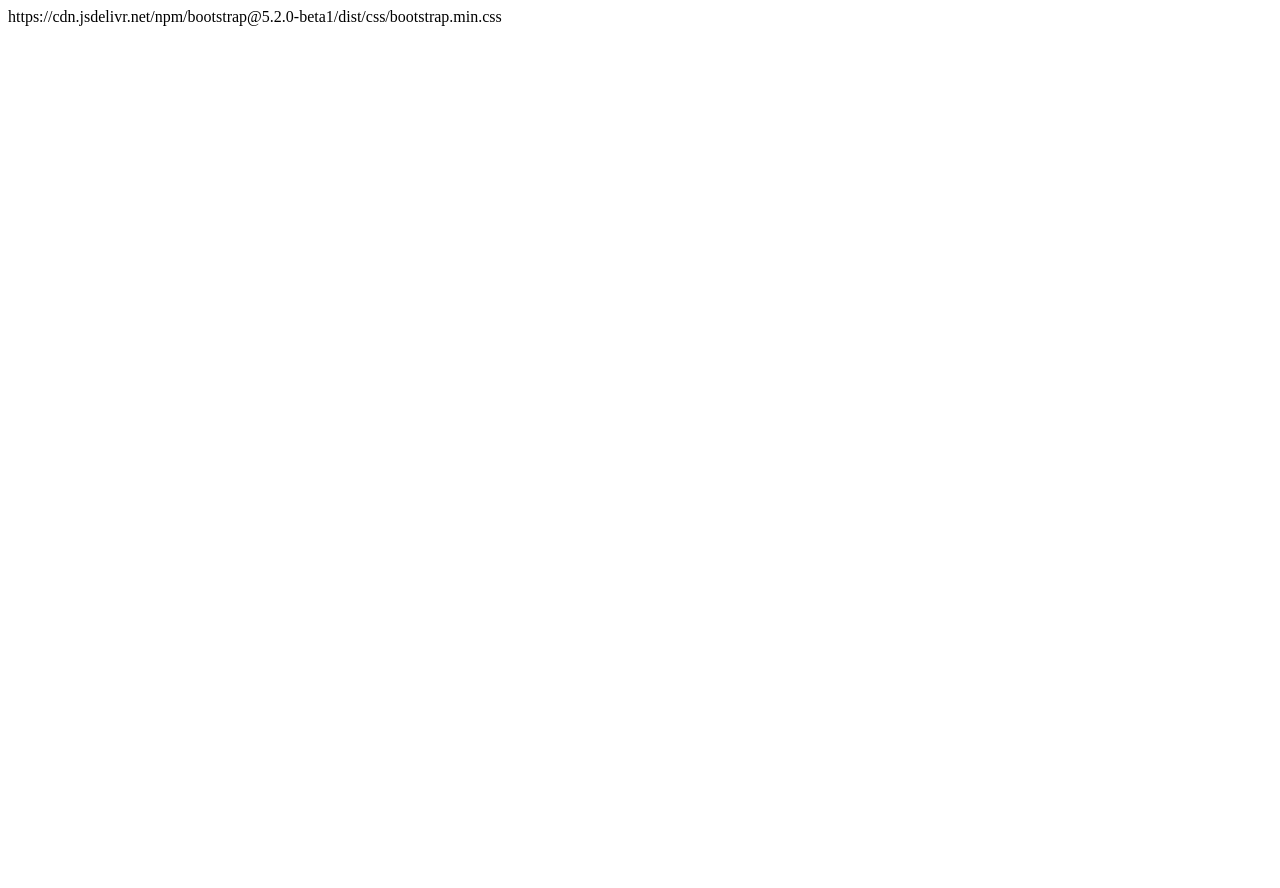
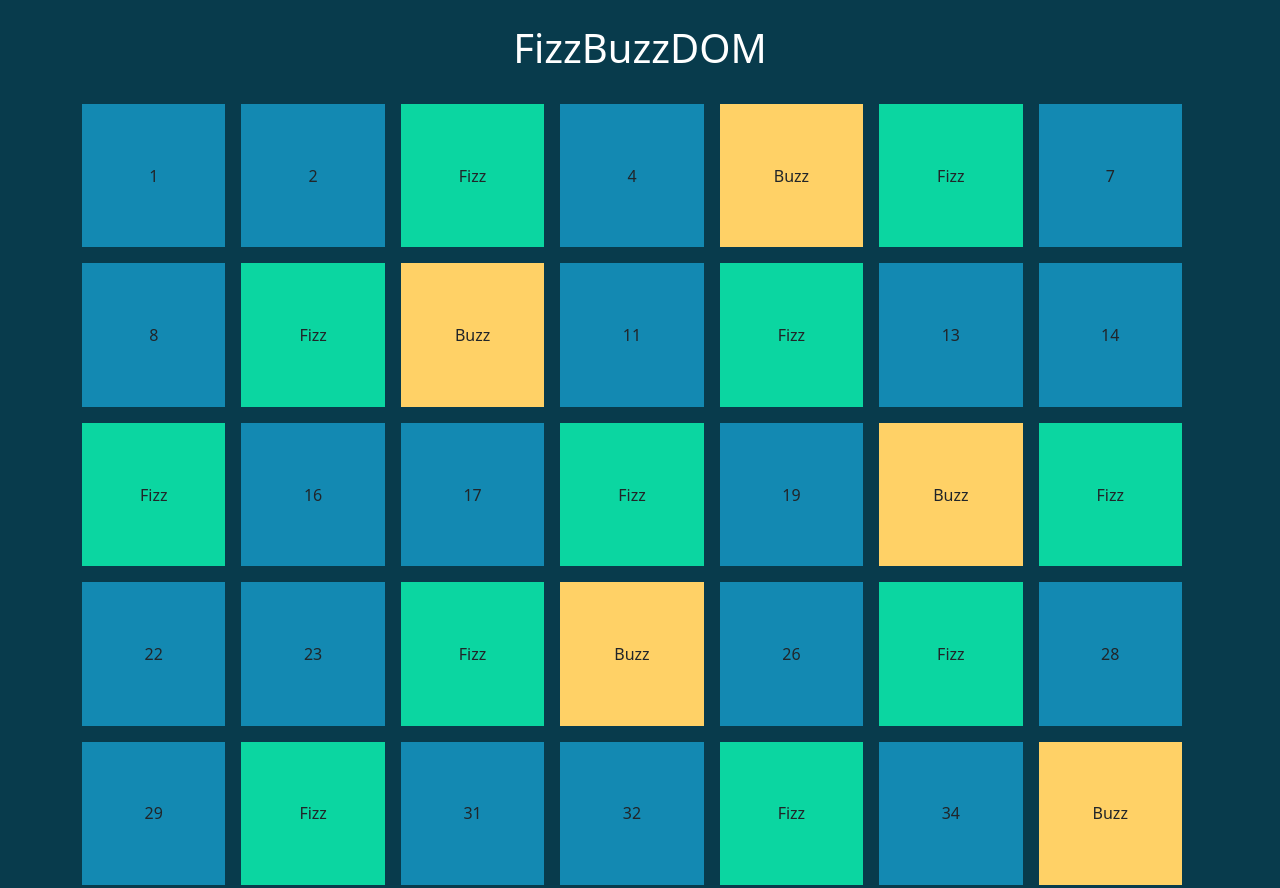
Before and after one commit to marius-leica/js-fizzbuzzdom, a plain HTML site: page index.html in a window 1280 px wide. Shown: the top 888 px of the page. Before the commit the page ends 800 px from the top, so only its background shows below. Drawn offline with nearby package versions, Linux system fonts and the light colour scheme.

Commit message:
milestone 3 finish

```diff
--- a/css/style.css
+++ b/css/style.css
@@ -0,0 +1,37 @@
+.section {
+    background-color: #083b4c;
+}
+
+.square-container {
+    width: 100%;
+    height: 100%;
+    display: flex;
+    flex-wrap: wrap;
+    gap: 1rem;
+}
+
+.square {
+    display: flex;
+    justify-content: center;
+    align-items: center;
+    width: calc(100% / 7 - 1rem);
+    padding: 1rem;
+    aspect-ratio: 1/1;
+}
+
+
+.bg-blue {
+    background-color: #1389b2;
+}
+
+.bg-yellow {
+    background-color: #ffd166;
+}
+
+.bg-green {
+    background-color: #0bd6a1;
+}
+
+.bg-rose {
+    background-color: #f0466f;
+}
--- a/index.html
+++ b/index.html
@@ -6,11 +6,22 @@
     <meta http-equiv="X-UA-Compatible" content="IE=edge">
     <meta name="viewport" content="width=device-width, initial-scale=1.0">
     <title>FizzBuzzDom</title>
-    https://cdn.jsdelivr.net/npm/bootstrap@5.2.0-beta1/dist/css/bootstrap.min.css
+    <link href="https://cdn.jsdelivr.net/npm/bootstrap@5.2.0-beta1/dist/css/bootstrap.min.css" rel="stylesheet"
+        integrity="sha384-0evHe/X+R7YkIZDRvuzKMRqM+OrBnVFBL6DOitfPri4tjfHxaWutUpFmBp4vmVor" crossorigin="anonymous">
     <link rel="stylesheet" href="css/style.css">
 </head>
 
 <body>
+    <main>
+        <div class="section">
+            <div class="container text-center">
+                <h1 class="py-4 text-white">FizzBuzzDOM</h1>
+                <div class="square-container ">
+
+                </div>
+            </div>
+        </div>
+    </main>
     <script src="js/main.js"></script>
 </body>
 
--- a/js/main.js
+++ b/js/main.js
@@ -0,0 +1,26 @@
+// Scrivi una variabile che stampi in console i numeri da 1 a 100 all’avvio della pagina.
+// - Per i multipli di 3 stampi “Fizz” al posto del numero e per i multipli di 5 stampi “Buzz”.
+// - Per i numeri che sono sia multipli di 3 che di 5 stampi “FizzBuzz”.
+
+//Dato un container nel DOM, appendi un elemento html con il numero o la stringa corretta.
+
+// selezioniamo tramite querySelector il div dove andremo a scrivere il risultato
+const result = document.querySelector(".square-container");
+
+for (let i = 1; i <= 100; i++) {
+  const testo = `${i}`; // creiamo una variabile che contiene il numero da stampare
+
+  if (i % 3 === 0) {
+    console.log(i + " Fizz"); // stampiamo il numero se è multiplo di 3
+    result.innerHTML += `<div class="square bg-green"> Fizz</div>`; // appendiamo il numero alla pagina
+  } else if (i % 5 === 0) {
+    console.log(i + " Buzz");
+    result.innerHTML += `<div class="square bg-yellow">Buzz</div>`;
+  } else if (i % 3 === 0 && i % 5 === 0) {
+    console.log(i + " FizzBuzz");
+    result.innerHTML += `<div class="square bg-rose">fizzBuzz</div>`;
+  } else {
+    console.log(i);
+    result.innerHTML += `<div class="square bg-blue">${testo}</div>`;
+  }
+}
```
